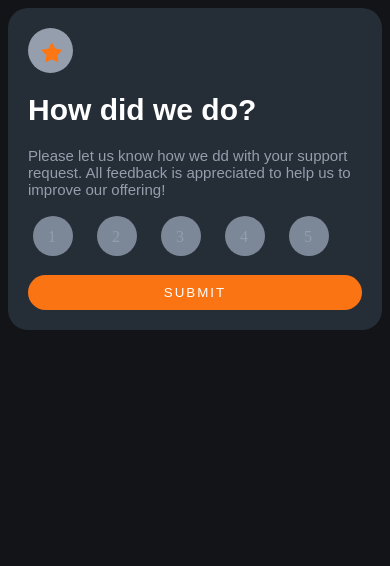
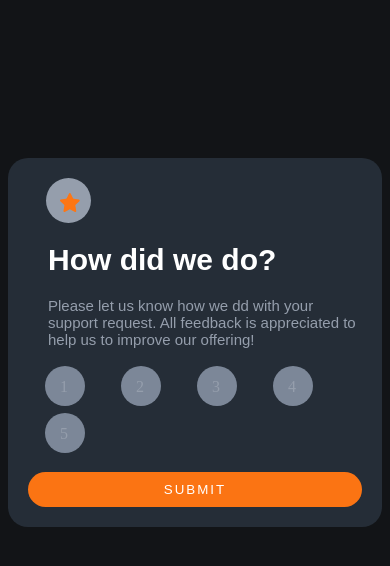
Before and after one commit to arenascode/interactiveRating, a website: page index.html in a window 390 px wide. Drawn offline with Linux system fonts and the light colour scheme.

Commit message:
responsivo en 1440px

```diff
--- a/scss/style.scss
+++ b/scss/style.scss
@@ -1,6 +1,8 @@
-@import "thankYouModal";
 
 body {
+  display:flex;
+  justify-content: center;
+  align-content: center;
   background-color: hsl(216, 12%, 8%);}
 
 .containerRating {
@@ -11,6 +13,8 @@ body {
     flex-direction: column;
     align-items: flex-start;
     border-radius: 20px;
+    width: 400px;
+    margin-top: 150px;
   }
 
 .starIcon {
@@ -20,6 +24,7 @@ body {
       border-radius: 50%;
       background-color: hsl(217, 12%, 63%);
       overflow: hidden;
+      margin-left: 18px;
       img {
         margin: 20px 20px;
         position: relative;
@@ -29,7 +34,7 @@ body {
 }
 
 .titleAndDescription {
-      margin: auto;
+      margin-left: 20px;
       font-size: 15px;
       font-family: 'Overpass', sans-serif;
       font-weight: 400;
@@ -45,6 +50,7 @@ input[type="radio"] {
   background-color:hsl(216, 12%, 54%);
   -webkit-appearance: none;
   -moz-appearance: none;
+  margin-left: 10px;
 }
 // input[type="radio"]:focus { /*no need, if you don't disable default appearance*/
 //   outline: none; /*to remove the square border on focus*/
@@ -65,7 +71,9 @@ label input[type="radio"]:hover {
 input[type="radio"]:hover ~ span {
   color: white;
 }
-
+label {
+  margin-left: 7px;
+}
 label span {
   position: relative;
   top: -14px;
```
Also changed, not shown: css/main.css.
